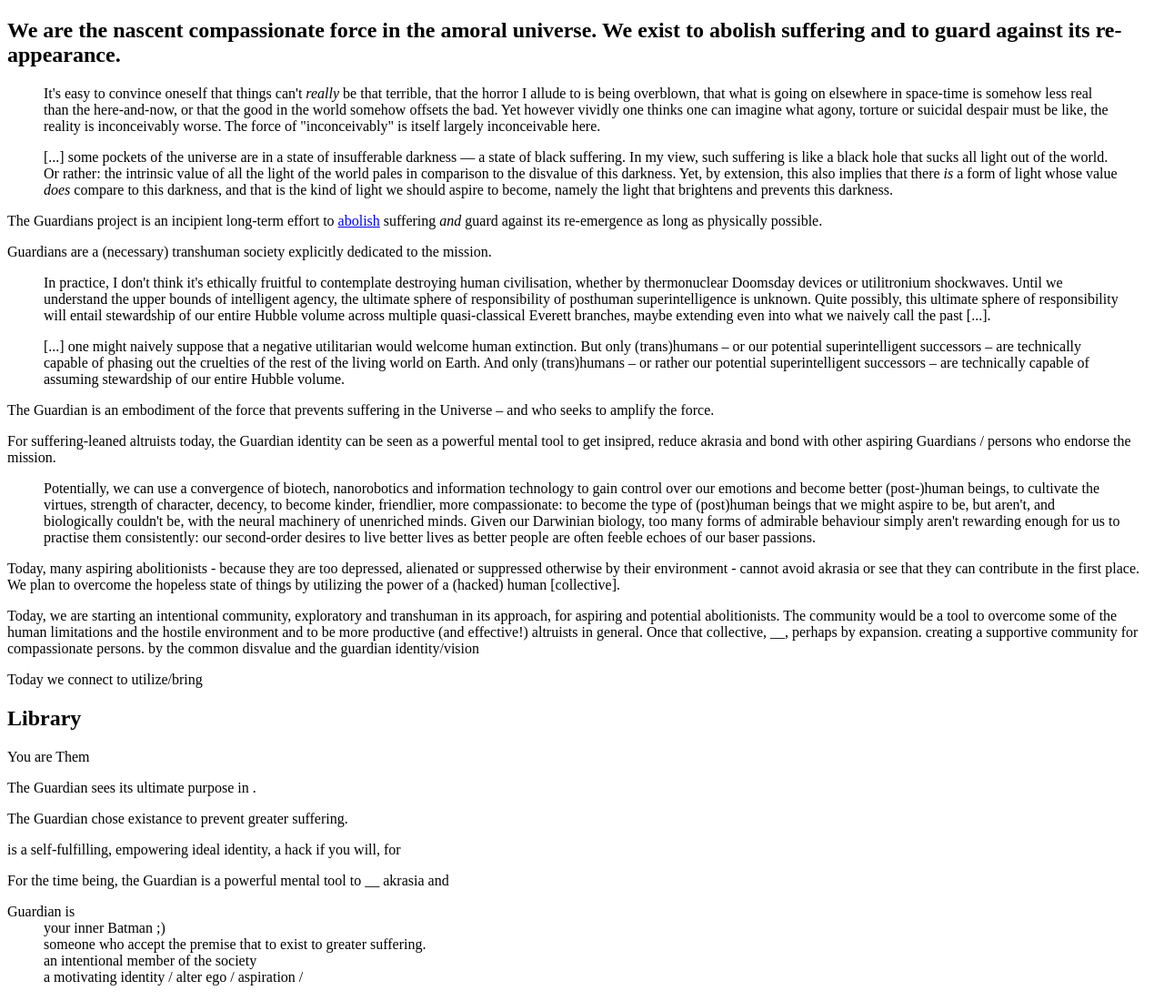
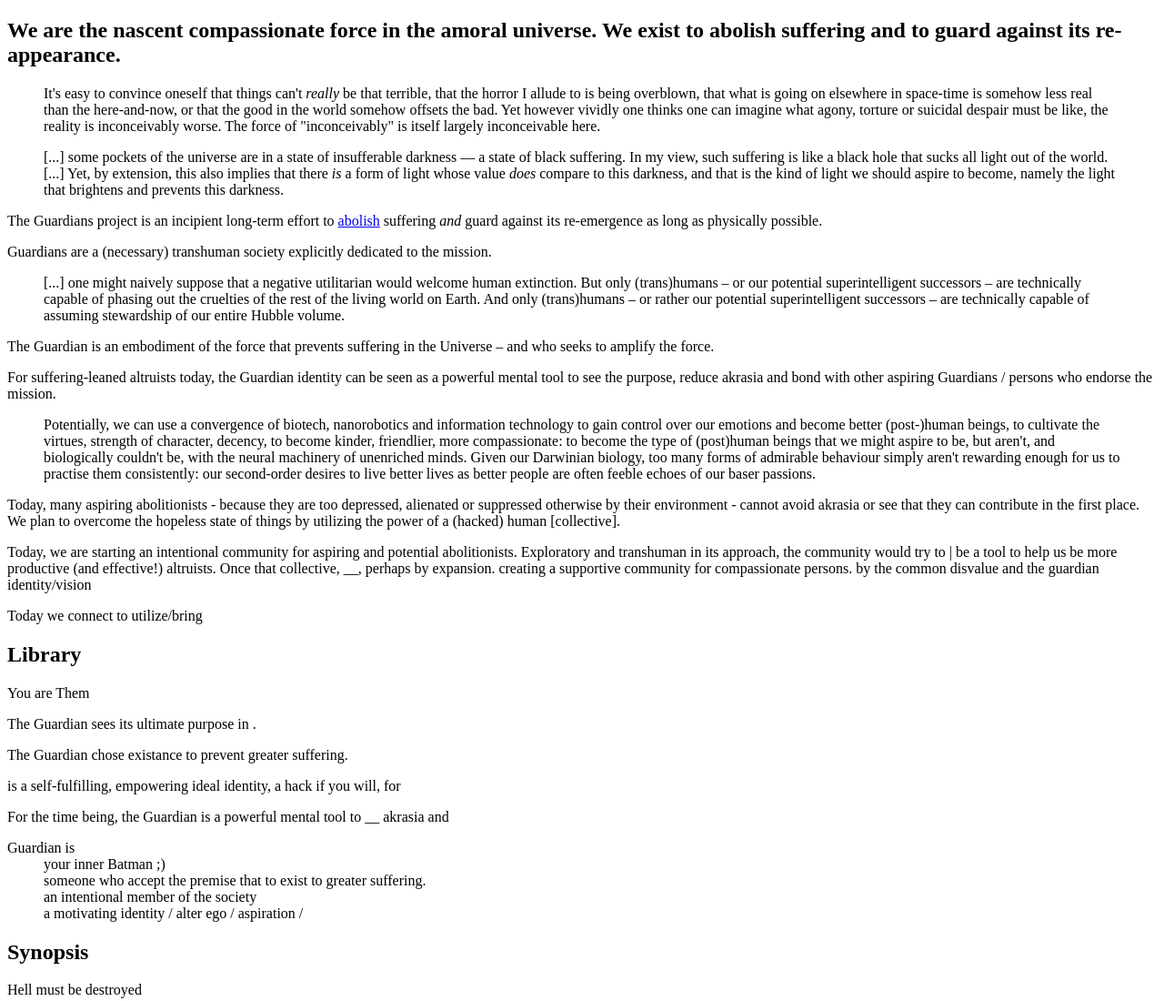
Before and after one commit to Guardians-Foundation/guardians, a plain HTML site: page src/index.html in a window 1280 px wide. Shown: the top 1100 px of the page at 91% size. Drawn offline with Linux system fonts and the light colour scheme.

Commit message:
Update src/index.html

```diff
--- a/src/index.html
+++ b/src/index.html
@@ -20,7 +20,7 @@
 
 		<section>
 			<blockquote cite="https://www.hedweb.com/hedethic/hedon2.htm">It's easy to convince oneself that things can't <em>really</em> be that terrible, that the horror I allude to is being overblown, that what is going on elsewhere in space-time is somehow less real than the here-and-now, or that the good in the world somehow offsets the bad. Yet however vividly one thinks one can imagine what agony, torture or suicidal despair must be like, the reality is inconceivably worse. The force of "inconceivably" is itself largely inconceivable here.</blockquote>
-			<blockquote cite="https://magnusvinding.com/2018/09/03/the-principle-of-sympathy-for-intense-suffering/">[...] some pockets of the universe are in a state of insufferable darkness — a state of black suffering. In my view, such suffering is like a black hole that sucks all light out of the world. Or rather: the intrinsic value of all the light of the world pales in comparison to the disvalue of this darkness. Yet, by extension, this also implies that there <em>is</em> a form of light whose value <em>does</em> compare to this darkness, and that is the kind of light we should aspire to become, namely the light that brightens and prevents this darkness.</blockquote>
+			<blockquote cite="https://magnusvinding.com/2018/09/03/the-principle-of-sympathy-for-intense-suffering/">[...] some pockets of the universe are in a state of insufferable darkness — a state of black suffering. In my view, such suffering is like a black hole that sucks all light out of the world. [...] Yet, by extension, this also implies that there <em>is</em> a form of light whose value <em>does</em> compare to this darkness, and that is the kind of light we should aspire to become, namely the light that brightens and prevents this darkness.</blockquote>
 		</section>
 
 		<section>
@@ -29,13 +29,12 @@
 		</section>
 
 		<section>
-			<blockquote cite="https://www.hedweb.com/social-media/pre2014.html">In practice, I don't think it's ethically fruitful to contemplate destroying human civilisation, whether by thermonuclear Doomsday devices or utilitronium shockwaves. Until we understand the upper bounds of intelligent agency, the ultimate sphere of responsibility of posthuman superintelligence is unknown. Quite possibly, this ultimate sphere of responsibility will entail stewardship of our entire Hubble volume across multiple quasi-classical Everett branches, maybe extending even into what we naively call the past [...].</blockquote>
 			<blockquote cite="https://www.hedweb.com/social-media/pre2014.html">[...] one might naively suppose that a negative utilitarian would welcome human extinction. But only (trans)humans – or our potential superintelligent successors – are technically capable of phasing out the cruelties of the rest of the living world on Earth. And only (trans)humans – or rather our potential superintelligent successors – are technically capable of assuming stewardship of our entire Hubble volume.</blockquote>
 		</section>
 
 		<section>
 			<p>The Guardian is an embodiment of the force that prevents suffering in the Universe – and who seeks to amplify the force.</p>
-			<p>For suffering-leaned altruists today, the Guardian identity can be seen as a powerful mental tool to get insipred, reduce akrasia and bond with other aspiring Guardians / persons who endorse the mission.</p>
+			<p>For suffering-leaned altruists today, the Guardian identity can be seen as a powerful mental tool to see the purpose, reduce akrasia and bond with other aspiring Guardians / persons who endorse the mission.</p>
 		</section>
 
 		<section>
@@ -44,7 +43,7 @@
 
 		<section>
 			<p>Today, many aspiring abolitionists - because they are too depressed, alienated or suppressed otherwise by their environment - cannot avoid akrasia or see that they can contribute in the first place. We plan to overcome the hopeless state of things by utilizing the power of a (hacked) human [collective].</p>
-			<p>Today, we are starting an intentional community, exploratory and transhuman in its approach, for aspiring and potential abolitionists. The community would be a tool to overcome some of the human limitations and the hostile environment and to be more productive (and effective!) altruists in general. Once that collective, __, perhaps by expansion.
+			<p>Today, we are starting an intentional community for aspiring and potential abolitionists. Exploratory and transhuman in its approach, the community would try to  | be a tool to help us be more productive (and effective!) altruists. Once that collective, __, perhaps by expansion.
 				creating a supportive community for compassionate persons.  by the common disvalue and the guardian identity/vision</p>
 			<p>Today we connect to utilize/bring </p>
 		</section>
```
